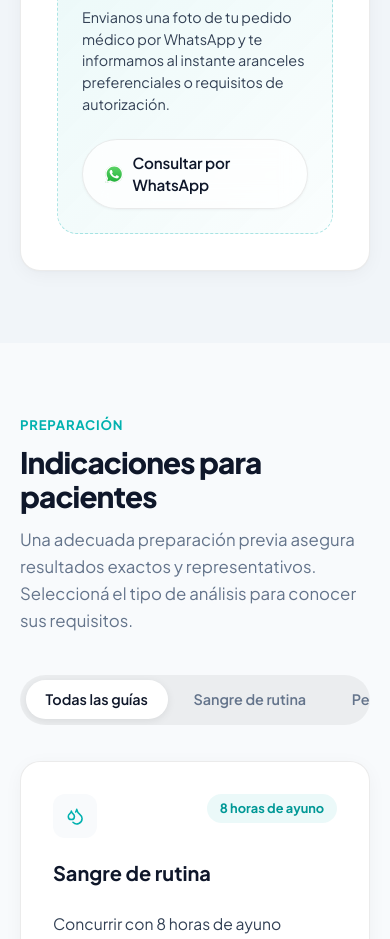
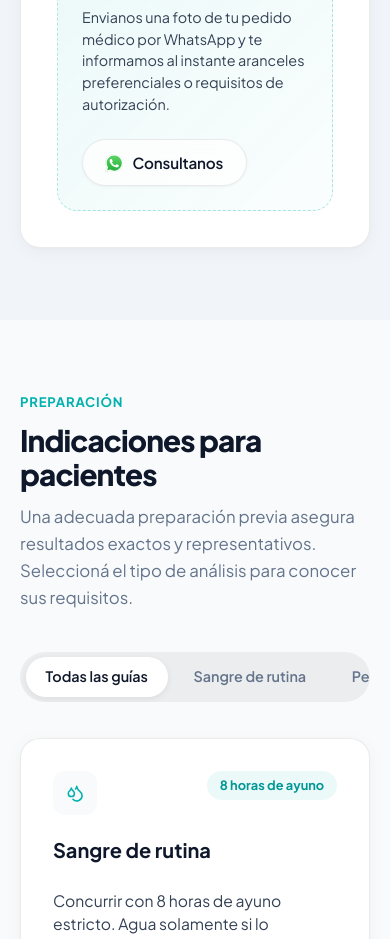
Before and after one commit to franciscobuchini/laboratoriovalero, a React (Vite) app: page / in a window 390 px wide. Shown: the part 5120-6059 px from the top of the page. Built offline with nearby package versions, Linux system fonts and the light colour scheme.

Commit message:
feat: auto-center selected prep guide tab on mobile and responsive button label

```diff
--- a/src/App.tsx
+++ b/src/App.tsx
@@ -1,4 +1,4 @@
-import { useState, useMemo } from 'react'
+import { useState, useMemo, useRef, useEffect } from 'react'
 import { Icon as IconifyIcon } from '@iconify/react'
 import {
   Clock,
@@ -213,6 +213,38 @@ export default function App() {
   const [coverageFilter, setCoverageFilter] = useState<'all' | 'popular' | 'obra-social' | 'prepaga'>('all')
   const [activePrepCategory, setActivePrepCategory] = useState<string>('todas')
   const [selectedArticle, setSelectedArticle] = useState<(typeof articlesData)[0] | null>(null)
+  const segmentedControlRef = useRef<HTMLDivElement>(null)
+
+  const handlePrepCategoryChange = (category: string, e: React.MouseEvent<HTMLButtonElement>) => {
+    setActivePrepCategory(category)
+    const container = segmentedControlRef.current
+    const target = e.currentTarget
+    if (container && target) {
+      const targetLeft = target.offsetLeft
+      const targetWidth = target.offsetWidth
+      const containerWidth = container.clientWidth
+      container.scrollTo({
+        left: targetLeft - containerWidth / 2 + targetWidth / 2,
+        behavior: 'smooth',
+      })
+    }
+  }
+
+  useEffect(() => {
+    const container = segmentedControlRef.current
+    if (container) {
+      const activeBtn = container.querySelector<HTMLButtonElement>('.segmented-btn.active')
+      if (activeBtn) {
+        const targetLeft = activeBtn.offsetLeft
+        const targetWidth = activeBtn.offsetWidth
+        const containerWidth = container.clientWidth
+        container.scrollTo({
+          left: targetLeft - containerWidth / 2 + targetWidth / 2,
+          behavior: 'smooth',
+        })
+      }
+    }
+  }, [activePrepCategory])
 
   // Filtered Social Works
   const filteredSocialWorks = useMemo(() => {
@@ -650,7 +682,8 @@ export default function App() {
                   rel="noreferrer"
                 >
                   <IconifyIcon icon="logos:whatsapp-icon" className="icon" aria-hidden="true" />
-                  Consultar por WhatsApp
+                  <span className="btn-label-mobile">Consultanos</span>
+                  <span className="btn-label-desktop">Consultar por WhatsApp</span>
                 </a>
               </div>
             </div>
@@ -669,52 +702,30 @@ export default function App() {
               </p>
             </div>
 
-            <div className="prep-segmented-control" role="tablist" aria-label="Tipos de análisis">
-              <button
-                type="button"
-                role="tab"
-                aria-selected={activePrepCategory === 'todas'}
-                className={`segmented-btn ${activePrepCategory === 'todas' ? 'active' : ''}`}
-                onClick={() => setActivePrepCategory('todas')}
-              >
-                Todas las guías
-              </button>
-              <button
-                type="button"
-                role="tab"
-                aria-selected={activePrepCategory === 'rutina'}
-                className={`segmented-btn ${activePrepCategory === 'rutina' ? 'active' : ''}`}
-                onClick={() => setActivePrepCategory('rutina')}
-              >
-                Sangre de rutina
-              </button>
-              <button
-                type="button"
-                role="tab"
-                aria-selected={activePrepCategory === 'lipidos'}
-                className={`segmented-btn ${activePrepCategory === 'lipidos' ? 'active' : ''}`}
-                onClick={() => setActivePrepCategory('lipidos')}
-              >
-                Perfil lipídico
-              </button>
-              <button
-                type="button"
-                role="tab"
-                aria-selected={activePrepCategory === 'tiroides'}
-                className={`segmented-btn ${activePrepCategory === 'tiroides' ? 'active' : ''}`}
-                onClick={() => setActivePrepCategory('tiroides')}
-              >
-                Tiroides (TSH/T4)
-              </button>
-              <button
-                type="button"
-                role="tab"
-                aria-selected={activePrepCategory === 'orina'}
-                className={`segmented-btn ${activePrepCategory === 'orina' ? 'active' : ''}`}
-                onClick={() => setActivePrepCategory('orina')}
-              >
-                Orina y urocultivo
-              </button>
+            <div
+              className="prep-segmented-control"
+              role="tablist"
+              aria-label="Tipos de análisis"
+              ref={segmentedControlRef}
+            >
+              {[
+                { id: 'todas', label: 'Todas las guías' },
+                { id: 'rutina', label: 'Sangre de rutina' },
+                { id: 'lipidos', label: 'Perfil lipídico' },
+                { id: 'tiroides', label: 'Tiroides (TSH/T4)' },
+                { id: 'orina', label: 'Orina y urocultivo' },
+              ].map((category) => (
+                <button
+                  key={category.id}
+                  type="button"
+                  role="tab"
+                  aria-selected={activePrepCategory === category.id}
+                  className={`segmented-btn ${activePrepCategory === category.id ? 'active' : ''}`}
+                  onClick={(e) => handlePrepCategoryChange(category.id, e)}
+                >
+                  {category.label}
+                </button>
+              ))}
             </div>
 
             <div className="prep-grid">
--- a/src/index.css
+++ b/src/index.css
@@ -1075,10 +1075,19 @@ h2 {
   color: var(--color-text);
 }
 
+.btn-label-mobile {
+  display: none;
+}
+
+.btn-label-desktop {
+  display: inline;
+}
+
 /* =========================================================
    PREPARACIÓN DE PACIENTES
    ========================================================= */
 .prep-segmented-control {
+  position: relative;
   display: flex;
   align-items: center;
   gap: 0.35rem;
@@ -1088,7 +1097,16 @@ h2 {
   width: fit-content;
   max-width: 100%;
   overflow-x: auto;
+  -webkit-overflow-scrolling: touch;
+  scrollbar-width: none;
+  -ms-overflow-style: none;
+  scroll-behavior: smooth;
+  scroll-padding: 0.35rem;
   margin-bottom: 2.25rem;
+}
+
+.prep-segmented-control::-webkit-scrollbar {
+  display: none;
 }
 
 .segmented-btn {
@@ -1101,6 +1119,7 @@ h2 {
   font-weight: 600;
   cursor: pointer;
   white-space: nowrap;
+  flex-shrink: 0;
   transition: all var(--transition-fast);
 }
 
@@ -1818,6 +1837,15 @@ h2 {
     display: none;
   }
 
+  /* Responsive button labels */
+  .btn-label-desktop { display: none; }
+  .btn-label-mobile  { display: inline; }
+
+  /* Full width for horizontal scrollable pill selector */
+  .prep-segmented-control {
+    width: 100%;
+  }
+
   .hero-trust-bar {
     flex-direction: column;
     align-items: flex-start;
```
